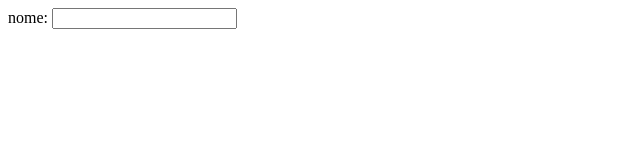
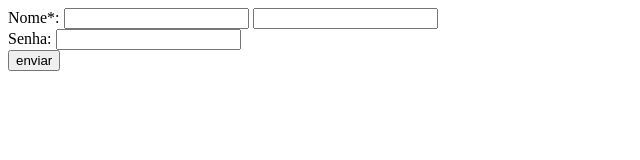
Before and after one commit to JenyferMonteiro/formulario-html, a plain HTML site: page index.html in a window 1280 px wide. Shown: the whole page, without its empty margins (0-640 px from the left). Drawn offline with Linux system fonts and the light colour scheme.

Commit message:
nome obrigatorio

```diff
--- a/index.html
+++ b/index.html
@@ -1,18 +1,26 @@
 <!DOCTYPE html>
 <html lang="pt-br">
+
 <head>
     <meta charset="UTF-8">
     <meta name="viewport" content="width=device-width, initial-scale=1.0">
-    <title>Document</title>
+    <title>formulario html</title>
 </head>
+
 <body>
 
-<form>
-    <label>nome:</label>
-    <input type="text"/>
-    <br>
-    <label></label>
-</form>
+    <form action="#" method="post" onsubmit="alert('form enviado!');">
+        <label>Nome*:</label>
+        <input type="text" name="nome" required/>
+
+        <input type="text" />
+        <br>
+        <label>Senha:</label>
+        <input type="password" />
+        <br>
+        <button type="submit">enviar</button>
+    </form>
 
 </body>
+
 </html>
```
